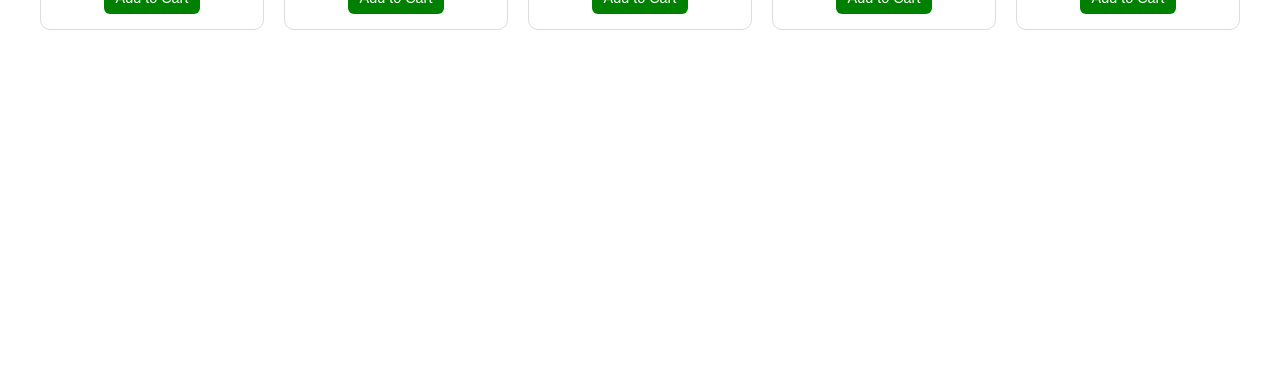
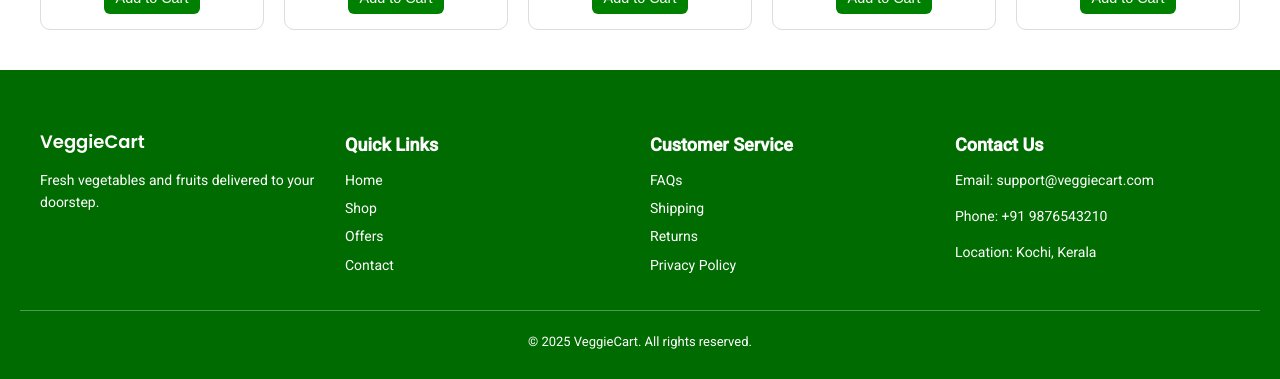
Before and after one commit to lubnafebin/product-list, a React (Vite) app: page / in a window 1280 px wide. Shown: the part 918-1297 px from the top of the page. Before the commit the page ends 988 px from the top, so only its background shows below. Built offline with nearby package versions, Linux system fonts and the light colour scheme.

Commit message:
added footer component

```diff
--- /dev/null
+++ b/src/components/footer/Footer.css
@@ -0,0 +1,52 @@
+.footer {
+  background-color: rgb(0, 107, 0);
+  color: white;
+  padding: 40px 20px 20px;
+  margin-top: 40px;
+}
+
+.footer-container {
+  display: grid;
+  grid-template-columns: repeat(auto-fit, minmax(200px, 1fr));
+  gap: 20px;
+  max-width: 1200px;
+  margin: auto;
+}
+
+.footer-col h3,
+.footer-col h4 {
+  margin-bottom: 10px;
+  font-size: 18px;
+}
+
+.footer-col p,
+.footer-col ul {
+  font-size: 14px;
+  line-height: 1.6;
+}
+
+.footer-col ul {
+  list-style: none;
+  padding: 0;
+}
+
+.footer-col ul li {
+  margin-bottom: 6px;
+}
+
+.footer-col ul li a {
+  color: white;
+  text-decoration: none;
+}
+
+.footer-col ul li a:hover {
+  text-decoration: underline;
+}
+
+.footer-bottom {
+  text-align: center;
+  margin-top: 20px;
+  font-size: 13px;
+  border-top: 1px solid rgba(255,255,255,0.3);
+  padding-top: 10px;
+}
--- /dev/null
+++ b/src/components/footer/Footer.jsx
@@ -0,0 +1,60 @@
+import "./Footer.css";
+export const Footer = () => {
+  return (
+    <footer className="footer">
+      <div className="footer-container">
+        <div className="footer-col">
+          <h3>VeggieCart</h3>
+          <p>Fresh vegetables and fruits delivered to your doorstep.</p>
+        </div>
+
+        <div className="footer-col">
+          <h4>Quick Links</h4>
+          <ul>
+            <li>
+              <a href="#">Home</a>
+            </li>
+            <li>
+              <a href="#">Shop</a>
+            </li>
+            <li>
+              <a href="#">Offers</a>
+            </li>
+            <li>
+              <a href="#">Contact</a>
+            </li>
+          </ul>
+        </div>
+
+        <div className="footer-col">
+          <h4>Customer Service</h4>
+          <ul>
+            <li>
+              <a href="#">FAQs</a>
+            </li>
+            <li>
+              <a href="#">Shipping</a>
+            </li>
+            <li>
+              <a href="#">Returns</a>
+            </li>
+            <li>
+              <a href="#">Privacy Policy</a>
+            </li>
+          </ul>
+        </div>
+
+        <div className="footer-col">
+          <h4>Contact Us</h4>
+          <p>Email: support@veggiecart.com</p>
+          <p>Phone: +91 9876543210</p>
+          <p>Location: Kochi, Kerala</p>
+        </div>
+      </div>
+
+      <div className="footer-bottom">
+        <p>© 2025 VeggieCart. All rights reserved.</p>
+      </div>
+    </footer>
+  );
+};
--- a/src/pages/Home.jsx
+++ b/src/pages/Home.jsx
@@ -1,5 +1,6 @@
 import { Banner } from "../components/banner/Banner";
 import { CategoryBar } from "../components/category/CategoryBar";
+import { Footer } from "../components/footer/Footer";
 import { ProductGrid } from "../components/products/ProductGrid";
 
 export const Home = () => {
@@ -50,6 +51,7 @@ export const Home = () => {
       <CategoryBar />
       <Banner />
       <ProductGrid products={products} />
+      <Footer/>
     </>
   );
 };
```
